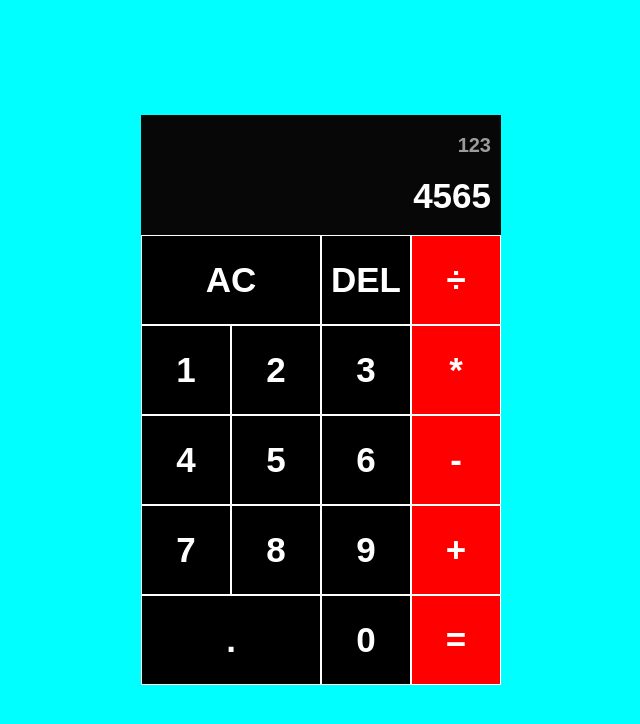
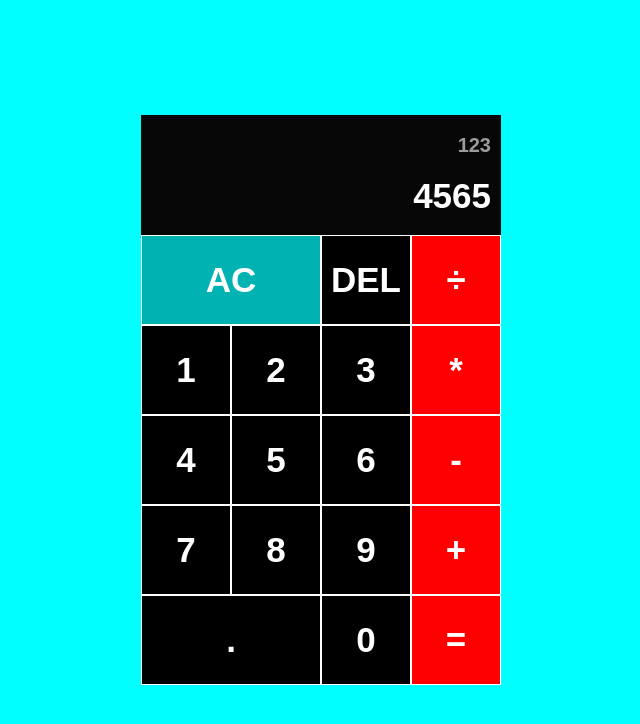
Before and after one commit to Efrals/calculadora, a plain HTML site: page index.html in a window 1280 px wide. In both pictures the pointer is over the button "AC". Shown: the whole page, without its empty margins (319-959 px from the left). Drawn offline with Linux system fonts and the light colour scheme; a web font is replaced by a local one.

Commit message:
melhoria em CSS e iníco de backend

```diff
--- a/styles.css
+++ b/styles.css
@@ -58,3 +58,8 @@ body {
   color: white;
   font-size: 35px;
 }
+
+.grid-container > button:hover {
+  background-color: rgba(0, 0, 0, 0.3);
+  transition: background-color 0.1s ease-in-out;
+}
```
